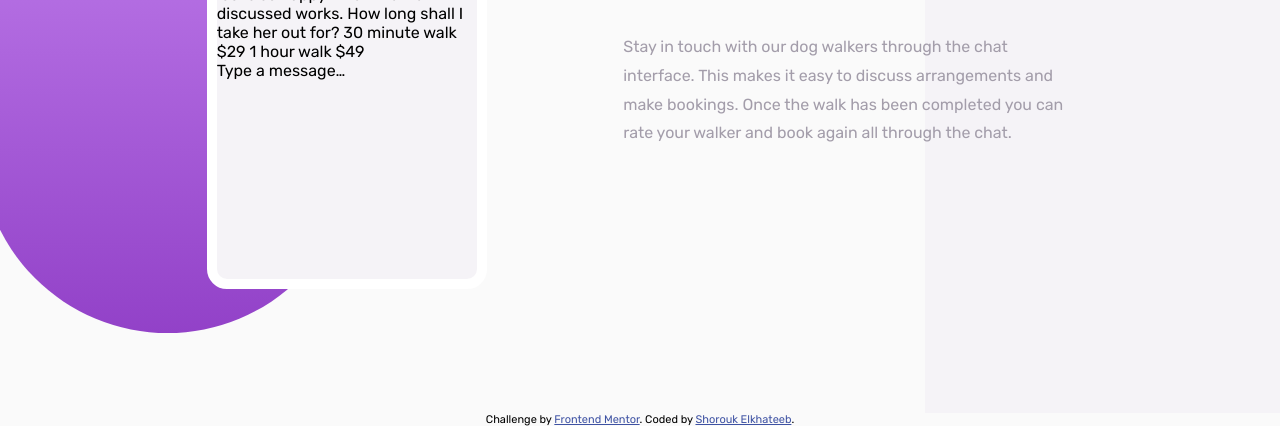
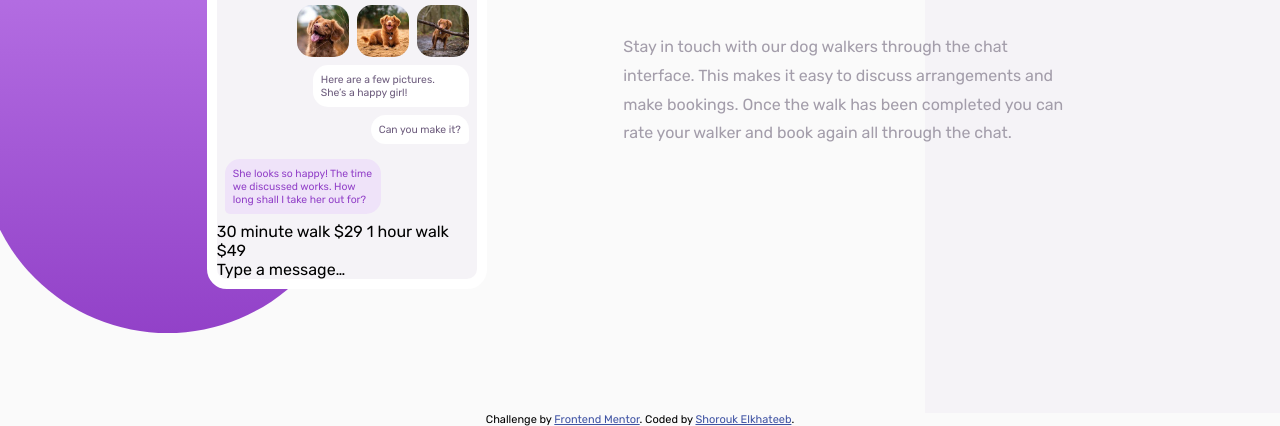
Before and after one commit to shElkhateeb/chat-app-css-illustration-master, a plain HTML site: page index.html in a window 1280 px wide. Shown: the part 387-813 px from the top of the page. Drawn offline with Linux system fonts and the light colour scheme.

Commit message:
Style chat messages

```diff
--- a/css/style.css
+++ b/css/style.css
@@ -9,10 +9,11 @@
   --color-dark-grayish-violet: hsl(270, 7%, 64%);
   --color-light-grayish-violet: hsl(270, 20%, 96%);
   --color-pale-violet: hsl(276, 100%, 81%);
-  --color-moderate-violet: hsl(276, 55%, 52%);
   --gradient-light-magenta: hsl(293, 100%, 63%);
   --gradient-light-violet: hsl(264, 100%, 61%);
   --gap: 80px;
+  --color-moderate-violet: hsl(276, 55%, 52%);
+  --color-desaturated-dark-violet: hsl(271, 15%, 43%);
 }
 
 body {
@@ -86,6 +87,66 @@ main {
 
 .push-right {
   margin-left: auto;
+}
+
+/* Chat */
+.chat-msg {
+  width: fit-content;
+  max-width: 60%;
+  font-size: 0.65rem;
+  padding: 0.5rem;
+  margin: 8px;
+  border-radius: 15px;
+  -webkit-border-radius: 15px;
+  -moz-border-radius: 15px;
+  -ms-border-radius: 15px;
+  -o-border-radius: 15px;
+}
+.chat-msg.you {
+  background-color: white;
+  color: var(--color-desaturated-dark-violet);
+  margin-left: auto;
+  border-bottom-right-radius: 5px;
+  -webkit-border-bottom-right-radius: 5px;
+  -moz-border-bottom-right-radius: 5px;
+  -ms-border-bottom-right-radius: 5px;
+  -o-border-bottom-right-radius: 5px;
+}
+.chat-msg.aite {
+  background-color: hsla(276, 100%, 81%, 20%);
+  color: var(--color-moderate-violet);
+  border-bottom-left-radius: 5px;
+  -webkit-border-bottom-left-radius: 5px;
+  -moz-border-bottom-left-radius: 5px;
+  -ms-border-bottom-left-radius: 5px;
+  -o-border-bottom-left-radius: 5px;
+}
+
+.images-msg {
+  display: flex;
+  flex-wrap: wrap;
+}
+
+.images-msg img {
+  width: 20%;
+  border-radius: 15px;
+  -webkit-border-radius: 15px;
+  -moz-border-radius: 15px;
+  -ms-border-radius: 15px;
+  -o-border-radius: 15px;
+}
+
+.images-msg.you {
+  justify-content: flex-end;
+}
+
+.images-msg.you img {
+  margin-right: 8px;
+}
+
+.you + .aite,
+.aite + .you {
+  margin-top: 15px;
 }
 /* End smart phone */
 /* Start description */
--- a/index.html
+++ b/index.html
@@ -40,11 +40,26 @@
           <i class="fa-solid fa-ellipsis-vertical push-right"></i>
         </div>
         <div class="chat">
-          That sounds great. I’d be happy with that. Could you send over some
-          pictures of your dog, please? Here are a few pictures. She’s a happy
-          girl! Can you make it? She looks so happy! The time we discussed
-          works. How long shall I take her out for? 30 minute walk $29 1 hour
-          walk $49
+          <p class="chat-msg aite">
+            That sounds great. I’d be happy with that.
+          </p>
+          <p class="chat-msg aite">
+            Could you send over some pictures of your dog, please?
+          </p>
+          <div class="images-msg you">
+            <img src="./images/dog-image-1.jpg" alt="dog" />
+            <img src="./images/dog-image-2.jpg" alt="dog" />
+            <img src="./images/dog-image-3.jpg" alt="dog" />
+          </div>
+          <p class="chat-msg you">
+            Here are a few pictures. She’s a happy girl!
+          </p>
+          <p class="chat-msg you">Can you make it?</p>
+          <p class="chat-msg aite">
+            She looks so happy! The time we discussed works. How long shall I
+            take her out for?
+          </p>
+          30 minute walk $29 1 hour walk $49
         </div>
         Type a message…
       </div>
```
